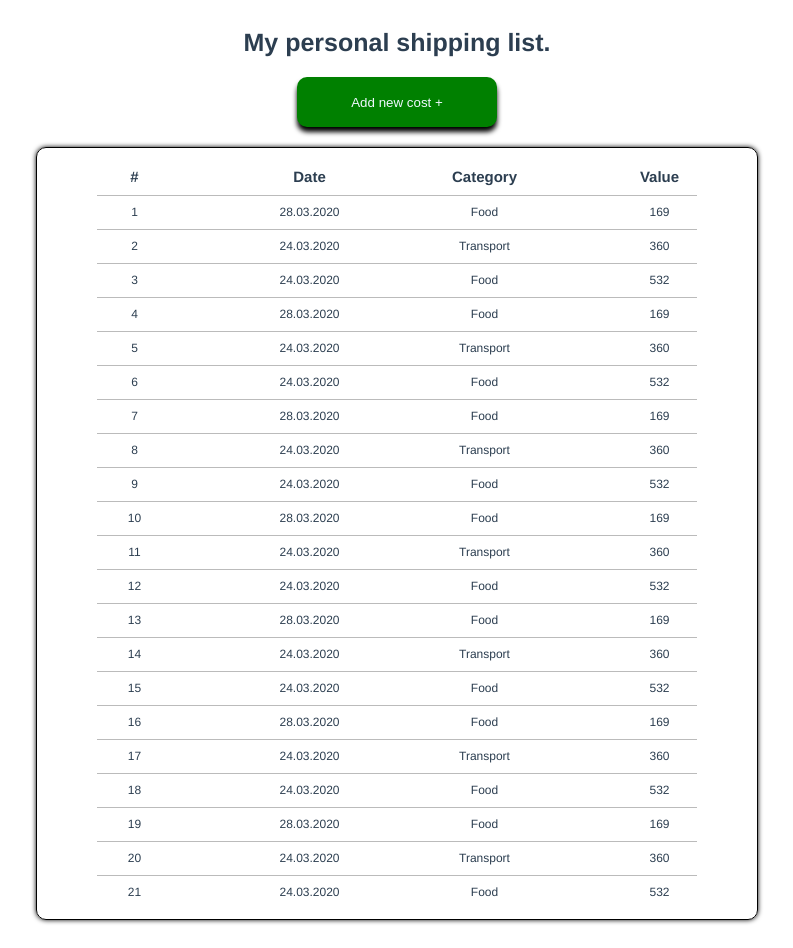
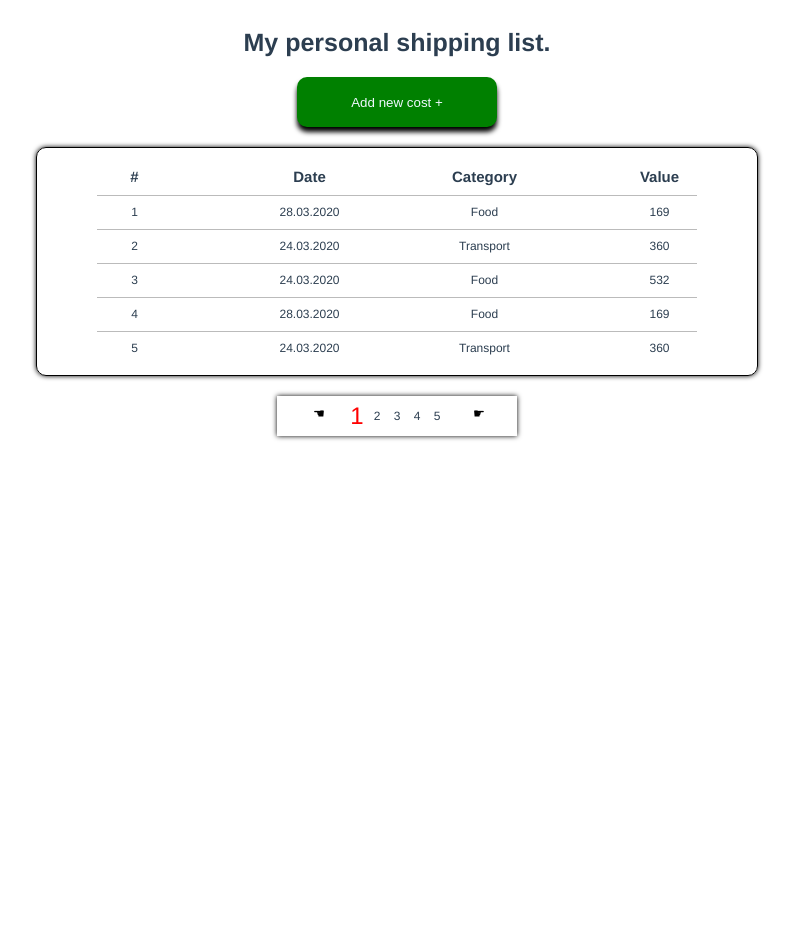
Before and after one commit to e-n-eliseev/vue-gb, a Vue app: page / in a window 1280 px wide. Shown: the whole page, without its empty margins (243-1036 px from the left). After the commit the page ends 800 px from the top, so only its background shows below. Built offline with nearby package versions, Linux system fonts and the light colour scheme.

Commit message:
lesson3 with paggination

```diff
--- a/src/App.vue
+++ b/src/App.vue
@@ -4,35 +4,53 @@
     <button
       class="showAddToshoppingListFormBtn"
       @click="showAddToshoppingListForm"
+      :title="addFormTolltip"
     >
       Add new cost +
     </button>
     <AddToShoppingList
       v-if="isVisibleForm"
-      :shoppingList="shoppingList"
+      :items="shoppingList.length"
       @addToList="addItemToList"
     />
-    <ShoppingList v-if="shoppingList.length" :shoppingList="shoppingList" />
+    <ShoppingList
+      v-if="shoppingList.length"
+      :shoppingList="shoppingList.slice(this.firstItem, this.lastItem)"
+    />
+    <Pagination
+      v-if="shoppingList.length > 5"
+      :pages="shoppingList.length"
+      @changePage="showPage"
+    />
   </div>
 </template>
 
 <script>
 import AddToShoppingList from "./components/AddToShoppingList.vue";
 import ShoppingList from "./components/ShoppingList .vue";
+import Pagination from "./components/Pagination.vue";
 
 export default {
   name: "App",
   components: {
     ShoppingList,
     AddToShoppingList,
+    Pagination,
   },
   data() {
     return {
+      addFormTolltip: "Открыть/закрыть окно добавления элемента списка",
       isVisibleForm: false,
       shoppingList: [],
+      firstItem: 0,
+      lastItem: 5,
     };
   },
   methods: {
+    showPage(page) {
+      this.firstItem = (page - 1) * 5;
+      this.lastItem = page * 5;
+    },
     showAddToshoppingListForm() {
       this.isVisibleForm = !this.isVisibleForm;
     },
@@ -42,106 +60,127 @@ export default {
     fetchData() {
       return [
         {
+          id: 1,
           date: "28.03.2020",
           category: "Food",
           value: 169,
         },
         {
+          id: 2,
           date: "24.03.2020",
           category: "Transport",
           value: 360,
         },
         {
+          id: 3,
           date: "24.03.2020",
           category: "Food",
           value: 532,
         },
         {
+          id: 4,
           date: "28.03.2020",
           category: "Food",
           value: 169,
         },
         {
+          id: 5,
           date: "24.03.2020",
           category: "Transport",
           value: 360,
         },
         {
+          id: 6,
           date: "24.03.2020",
           category: "Food",
           value: 532,
         },
         {
+          id: 7,
           date: "28.03.2020",
           category: "Food",
           value: 169,
         },
         {
+          id: 8,
           date: "24.03.2020",
           category: "Transport",
           value: 360,
         },
         {
+          id: 9,
           date: "24.03.2020",
           category: "Food",
           value: 532,
         },
         {
+          id: 10,
           date: "28.03.2020",
           category: "Food",
           value: 169,
         },
         {
+          id: 11,
           date: "24.03.2020",
           category: "Transport",
           value: 360,
         },
         {
+          id: 12,
           date: "24.03.2020",
           category: "Food",
           value: 532,
         },
         {
+          id: 13,
           date: "28.03.2020",
           category: "Food",
           value: 169,
         },
         {
+          id: 14,
           date: "24.03.2020",
           category: "Transport",
           value: 360,
         },
         {
+          id: 15,
           date: "24.03.2020",
           category: "Food",
           value: 532,
         },
         {
+          id: 16,
           date: "28.03.2020",
           category: "Food",
           value: 169,
         },
         {
+          id: 17,
           date: "24.03.2020",
           category: "Transport",
           value: 360,
         },
         {
+          id: 18,
           date: "24.03.2020",
           category: "Food",
           value: 532,
         },
         {
+          id: 19,
           date: "28.03.2020",
           category: "Food",
           value: 169,
         },
         {
+          id: 20,
           date: "24.03.2020",
           category: "Transport",
           value: 360,
         },
         {
+          id: 21,
           date: "24.03.2020",
           category: "Food",
           value: 532,
--- a/src/components/AddToShoppingList.vue
+++ b/src/components/AddToShoppingList.vue
@@ -5,25 +5,35 @@
       type="number"
       placeholder="Value"
       v-model="value"
-      required
     />
     <input
       class="add-to-list-field"
       placeholder="Category"
       v-model="category"
-      required
     />
     <input class="add-to-list-field" placeholder="Date" v-model="date" />
-    <button class="add-to-list-btn" @click="addToList">Save!</button>
+    <button class="add-to-list-btn" @click="addToList" :title="addTolltip">
+      ADD +
+    </button>
+    <button class="add-to-list-btn" @click="resetForm" :title="clearTolltip">
+      CLEAR
+    </button>
   </div>
 </template>
 
 <script>
 export default {
   name: "AddToShoppingList",
-  props: {},
+  props: {
+    items: {
+      type: Number,
+      default: () => 1,
+    },
+  },
   data() {
     return {
+      addTolltip: "Добавить заметку в список",
+      clearTolltip: "Очистить поля ввода данных",
       value: "",
       category: "",
       date: "",
@@ -39,8 +49,14 @@ export default {
     },
   },
   methods: {
+    resetForm() {
+      this.value = "";
+      this.category = "";
+      this.date = "";
+    },
     addToList() {
       const data = {
+        id: this.items + 1,
         value: this.value,
         category: this.category,
         date: this.date || this.getCurrentDate,
@@ -74,6 +90,7 @@ export default {
   border: none;
   align-self: flex-end;
   transition: 0.1s ease-in-out;
+  margin: 10px;
 }
 .add-to-list-btn:active {
   transform: translateY(5px);
--- a/src/components/Pagination.vue
+++ b/src/components/Pagination.vue
@@ -1,13 +1,95 @@
 <template>
-  <div></div>
+  <div class="paggination">
+    <button class="paggination-btn" @click="showPrevious">
+      <span class="paggination-icon" :title="prevTolltip">☚</span>
+    </button>
+    <div
+      class="paggination-page"
+      v-for="item in getPagginatorPages"
+      :key="item"
+      :class="{ active: item == activePage }"
+    >
+      {{ item }}
+    </div>
+    <button class="paggination-btn" @click="showNext">
+      <span class="paggination-icon" :title="nextTolltip">☛</span>
+    </button>
+  </div>
 </template>
 
 <script>
 export default {
-  name: "Pagination ",
-  props: {},
+  name: "Pagination",
+  props: {
+    pages: {
+      type: Number,
+      default: () => 1,
+    },
+  },
+  data() {
+    return {
+      prevTolltip: "Перейти к предыдущей странице",
+      nextTolltip: "Перейти к следующей странице",
+      activePage: 1,
+    };
+  },
+  computed: {
+    getPagginatorPages() {
+      return Math.ceil(this.pages / 5);
+    },
+  },
+  methods: {
+    showPrevious() {
+      this.activePage == 1
+        ? (this.activePage = this.getPagginatorPages)
+        : this.activePage--;
+      this.$emit("changePage", this.activePage);
+    },
+    showNext() {
+      this.activePage == this.getPagginatorPages
+        ? (this.activePage = 1)
+        : this.activePage++;
+      this.$emit("changePage", this.activePage);
+    },
+  },
 };
 </script>
 
 <style scoped>
+.paggination {
+  padding: 10px;
+  display: flex;
+
+  box-shadow: 0 0 5px black;
+  align-items: center;
+}
+.paggination-page {
+  font-size: 12px;
+  height: 20px;
+  width: 20px;
+  line-height: 20px;
+  transition: 0.2s ease-in-out;
+}
+.active {
+  color: red;
+  transform: scale(2);
+}
+.paggination-btn {
+  border: none;
+  background: white;
+  height: 20px;
+  width: 20px;
+  position: relative;
+  cursor: pointer;
+  margin: 0 20px;
+  transition: 0.2s ease-in-out;
+}
+.paggination-btn:hover {
+  transform: scale(2);
+}
+.paggination-icon {
+  position: absolute;
+  display: block;
+  top: 0;
+}
 </style>
--- a/src/components/ShoppingList .vue
+++ b/src/components/ShoppingList .vue
@@ -6,12 +6,8 @@
       <li class="shopping-list-item shopping-list-item__header">Category</li>
       <li class="shopping-list-item shopping-list-item__header">Value</li>
     </ul>
-    <ul
-      v-for="(item, index) in shoppingList"
-      :key="index"
-      class="shopping-list-items"
-    >
-      <li class="shopping-list-item">{{ index + 1 }}</li>
+    <ul v-for="item in shoppingList" :key="item.id" class="shopping-list-items">
+      <li class="shopping-list-item">{{ item.id }}</li>
       <li class="shopping-list-item">{{ item.date }}</li>
       <li class="shopping-list-item">{{ item.category }}</li>
       <li class="shopping-list-item">{{ item.value }}</li>
@@ -22,7 +18,6 @@
 <script>
 export default {
   name: "ShoppingList",
-  components: {},
   props: {
     shoppingList: {
       type: Array,
```
